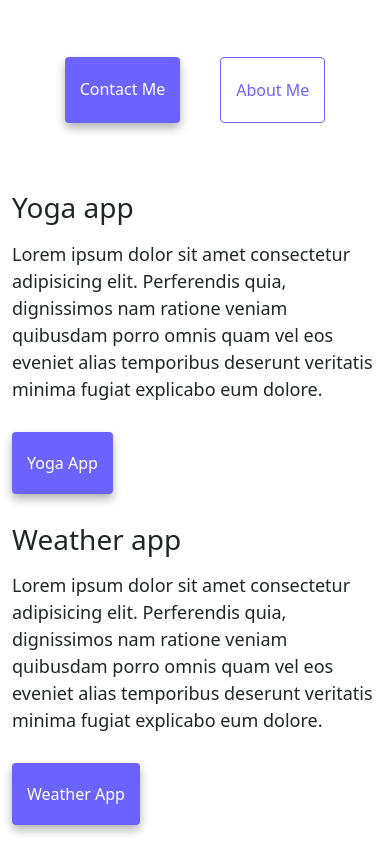
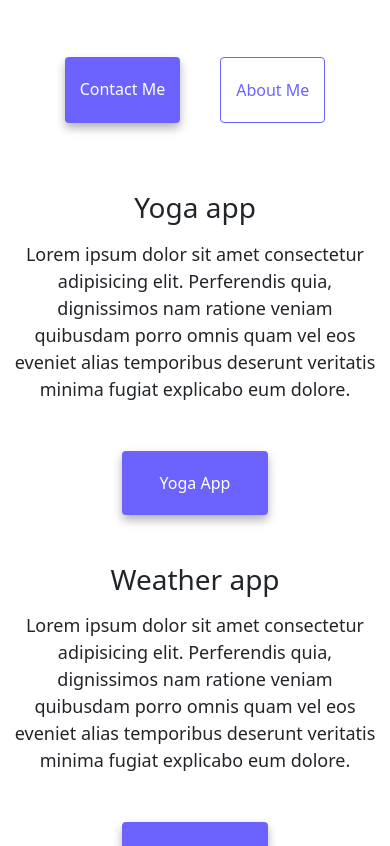
Before and after one commit to ArinaGru/shecodes-projects, a plain HTML site: page index.html in a window 390 px wide. Shown: the part 236-1082 px from the top of the page. Drawn offline with nearby package versions, Linux system fonts and the light colour scheme.

Commit message:
responsive styles

```diff
--- a/index.html
+++ b/index.html
@@ -60,7 +60,7 @@
           explicabo eum dolore.
         </p>
         <div class="mt-5">
-          <a href="#" class="primary-link" title="Yoga App" target="_blank">Yoga App</a>
+          <a href="#" class="primary-link proj-link" title="Yoga App" target="_blank">Yoga App</a>
         </div>
       </div>
     </div>
@@ -74,7 +74,7 @@
           explicabo eum dolore.
         </p>
         <div class="mt-5">
-          <a href="https://arinagru-weather.netlify.app" class="primary-link" title="Weather App"
+          <a href="https://arinagru-weather.netlify.app" class="primary-link proj-link" title="Weather App"
             target="_blank">Weather App</a>
         </div>
       </div>
@@ -95,7 +95,7 @@
           explicabo eum dolore.
         </p>
         <div class="mt-5">
-          <a href="https://annnaua.github.io/icecream-project/" class="primary-link" title="Ice cream App"
+          <a href="https://annnaua.github.io/icecream-project/" class="primary-link proj-link" title="Ice cream App"
             target="_blank">Ice cream
             App</a>
         </div>
--- a/style.css
+++ b/style.css
@@ -5,7 +5,7 @@
 }
 
 body {
-  margin-top: 100px;
+  margin: 100px 0 50px 0;
 }
 
 h1,
@@ -13,6 +13,21 @@ h2,
 h3 {
   margin: 0;
 }
+
+@media (max-width: 767px) {
+  h2 {
+    text-align: center;
+  }
+  p {
+    text-align: center;
+  }
+  .proj-link {
+    display: block;
+    text-align: center;
+    margin: 0 30%;
+  }
+}
+
 @media (min-width: 320px) {
   h1 {
     font-size: 35px;
@@ -28,7 +43,7 @@ h3 {
   }
 }
 
-@media screen and (min-width: 768px) {
+@media (min-width: 768px) {
   h1 {
     font-size: 45px;
   }
@@ -42,7 +57,7 @@ h3 {
     width: 50%;
   }
 }
-@media screen and (min-width: 1280px) {
+@media (min-width: 1280px) {
   h1 {
     font-size: 75px;
   }
```
